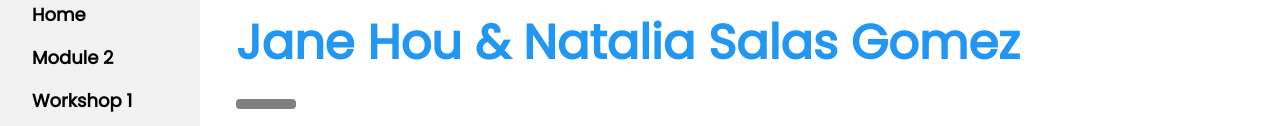
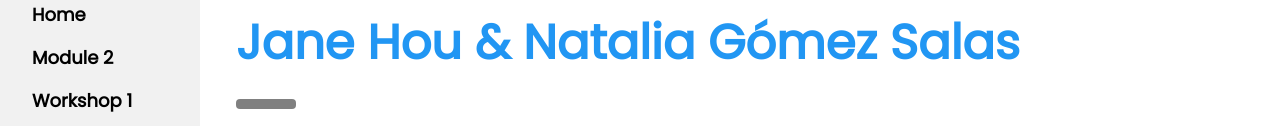
Before and after one commit to janeh0120/physcomp2, a plain HTML site: page index.html in a window 1280 px wide. Shown: the part 271-397 px from the top of the page. Drawn offline with nearby package versions, Linux system fonts and the light colour scheme; files whose address does not match are found by name.

Commit message:
Correct name spelling in header

```diff
--- a/index.html
+++ b/index.html
@@ -100,7 +100,7 @@ img {
   <div class="w3-container" style="margin-top:80px" id="default">
     <h1 class="w3-jumbo" id="Home"><b>Module 2 Activity Research</b></h1>
     <h1 class="w3-xxxlarge w3-text-blue"><b>Weekly Activity Template</b></h1>
-      <h1 class="w3-xxxlarge w3-text-blue"><b>Jane Hou & Natalia Salas Gomez</b></h1>
+      <h1 class="w3-xxxlarge w3-text-blue"><b>Jane Hou & Natalia Gómez Salas</b></h1>
     <hr style="width:50px;border:5px solid grey" class="w3-round">
   </div>
   <!-- Boilerplate -->
```
